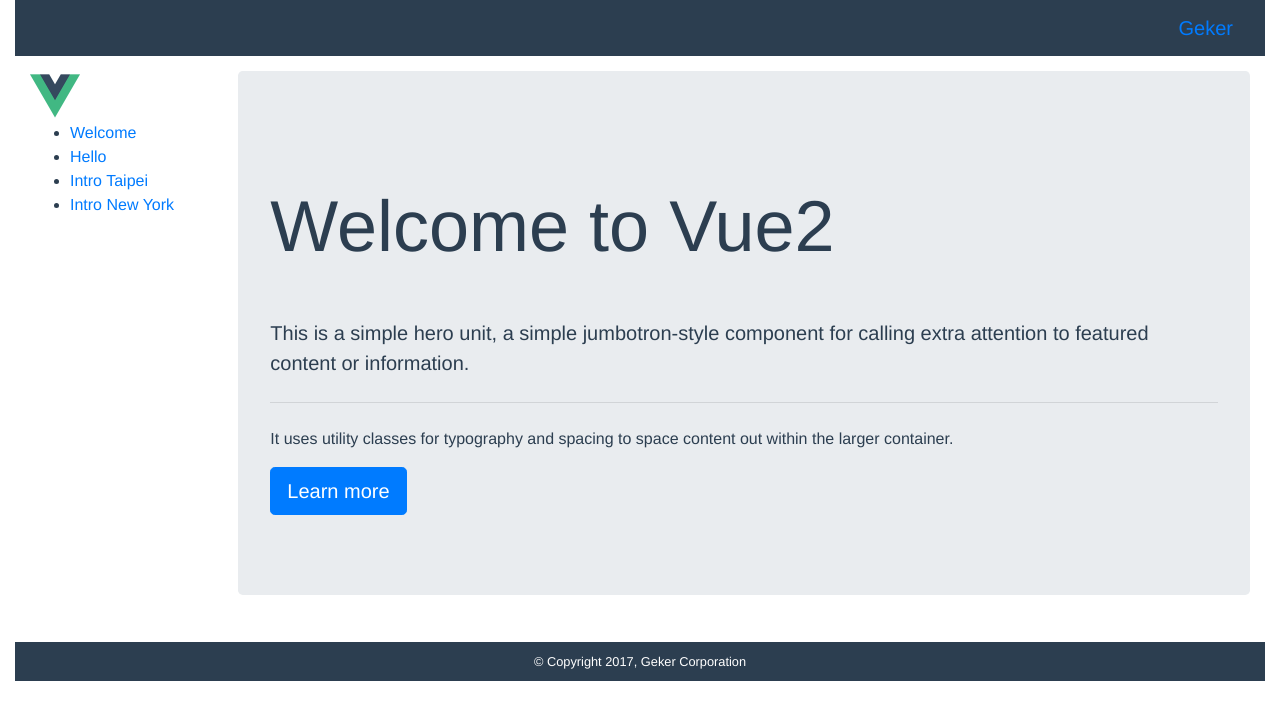
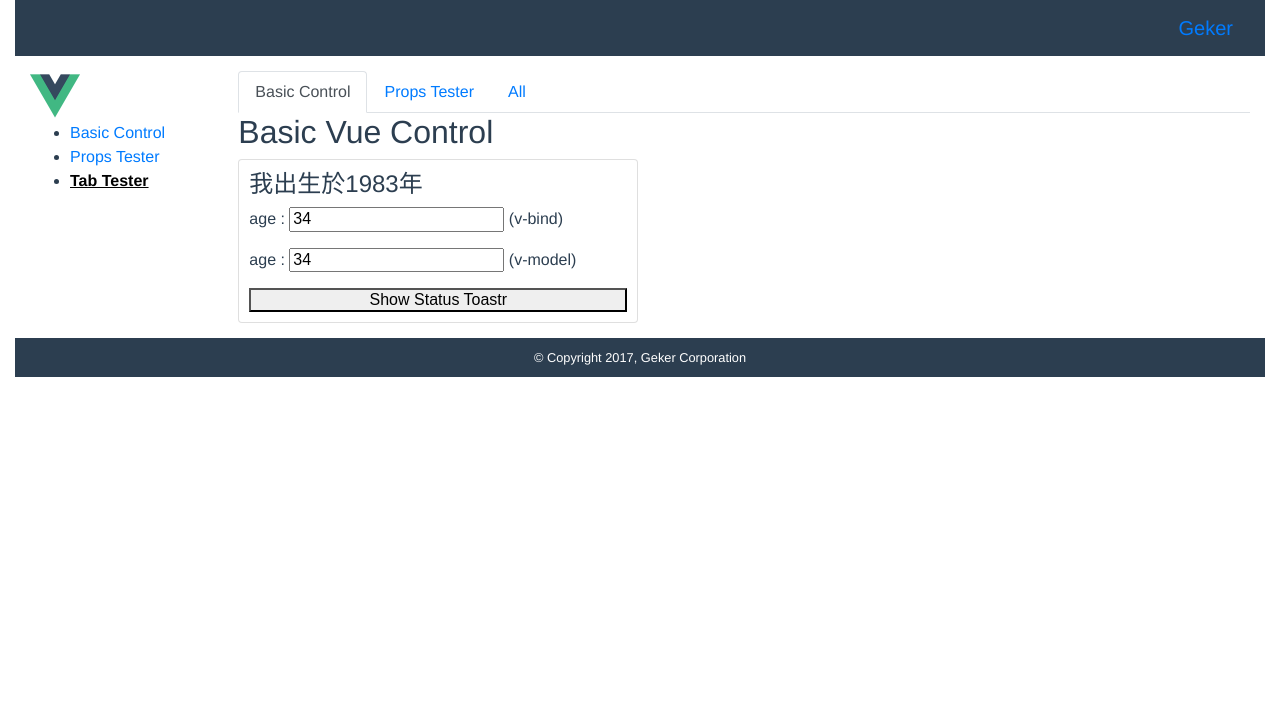
Before and after one commit to wasichris/vue-demo, a Vue app: page /demo/tabTester in a window 1280 px wide. Before the commit this address led to /home. Shown: the top 720 px of the page. Built offline with nearby package versions, Linux system fonts and the light colour scheme.

Commit message:
測試TAB + 界面中擁有多個單獨命名的視圖

```diff
--- a/src/assets/css/_layout.scss
+++ b/src/assets/css/_layout.scss
@@ -11,6 +11,11 @@
 
 #app-side-bar-content {
     padding: 15px;
+    .side-bar li a.active {
+        color: black;
+        font-weight: bold;
+        text-decoration: underline;
+    }
 }
 
 #app-footer {
--- a/src/pages/Demo.vue
+++ b/src/pages/Demo.vue
@@ -11,10 +11,13 @@
                 <ul>
 
                     <li>
-                        <router-link :to="{name: 'basicControl'}" exact>Basic Control</router-link>
+                        <router-link :to="{path: '/demo'}" exact>Basic Control</router-link>
                     </li>
                    <li>
                         <router-link :to="{name: 'propsTester'}" exact>Props Tester</router-link>
+                    </li>
+                    <li>
+                        <router-link :to="{name: 'tabTester'}" exact>Tab Tester</router-link>
                     </li>
 
                 </ul>
--- /dev/null
+++ b/src/pages/demo/TabTester.vue
@@ -0,0 +1,54 @@
+<template>
+    <div>
+        <!--
+        分頁簽有兩種方式可以做
+        1. 每頁都存在實體div，且畫面都做好，切頁簽只是依照該頁面需求ajax資料回來就好
+        2. 只有一頁，就是使用router-view切換新頁面載入該 router-view 中
+        -->
+
+        <!--套Bootstrap有頁簽效果-->
+        <div>
+            <ul class="nav nav-tabs">
+                <li class="nav-item">
+                     <!--需要調整linkActiveClass為active才不會有問題(已透過全域設定)-->
+                     <!--在這邊要設定 exact ，不然路徑被包含住就會顯示 active 被選擇狀態-->
+                    <router-link class="nav-link" href="#" data-toggle="tab" exact :to="{path: '/demo/tabTester/'}">Basic Control</router-link>
+                </li>
+                <li class="nav-item">
+                    <!--需要調整linkActiveClass為active才不會有問題(已透過全域設定)-->
+                    <router-link class="nav-link" href="#" data-toggle="tab" :to="{path: '/demo/tabTester/propsTester'}">Props Tester</router-link>
+                </li>
+                <li class="nav-item">
+                    <!--需要調整linkActiveClass為active才不會有問題(已透過全域設定)-->
+                    <!--這邊會的路由會使用到名稱為 BasicControl 與 PropsTester 的 router-view 渲染出口-->
+                    <router-link class="nav-link" href="#" data-toggle="tab" :to="{path: '/demo/tabTester/all'}">All</router-link>
+                </li>
+
+            </ul>
+
+            <!-- 渲染出口 -->
+            <!-- 在界面中擁有多個單獨命名的視圖，沒有設置名字默認為 default -->
+            <router-view></router-view>
+            <router-view name="BasicControl"></router-view>
+            <router-view name="PropsTester"></router-view>
+        </div>
+
+    </div>
+</template>
+
+<script>
+
+export default {
+    /* html tag name, but if it's page that it doesn't mean any thing */
+    name: 'about',
+    data() {
+        return {
+        }
+    },
+    mounted() {
+    },
+    methods: {
+
+    }
+}
+</script>
--- a/src/router/index.js
+++ b/src/router/index.js
@@ -13,6 +13,7 @@ import Features from '../pages/Features'
 import Demo from '../pages/Demo'
 import BasicControl from '../pages/demo/BasicControl'
 import PropsTester from '../pages/demo/PropsTester'
+import TabTester from '../pages/demo/TabTester'
 
 
 // add global-level functionality to Vue
@@ -80,6 +81,37 @@ export default new Router({
                     path: 'propsTester',
                     name: 'propsTester',
                     component: PropsTester
+                },
+                {
+                    path: 'tabTester',
+                    component: TabTester,
+                    children: [{
+                            path: '',
+                            name: 'tabTester',
+                            component: BasicControl
+
+                        },
+                        {
+                            path: 'basicControl',
+                            name: 'tab-basicControl',
+                            component: BasicControl
+                        },
+                        {
+                            path: 'propsTester',
+                            name: 'tab-propsTester',
+                            component: PropsTester
+                        },
+                        {
+                            path: 'all',
+                            name: 'tab-all',
+                            // 在界面中擁有多個單獨命名的視圖
+                            components: {
+                                //default: xxxx
+                                BasicControl: BasicControl,
+                                PropsTester: PropsTester
+                            }
+                        }
+                    ]
                 }
             ]
         },
```
